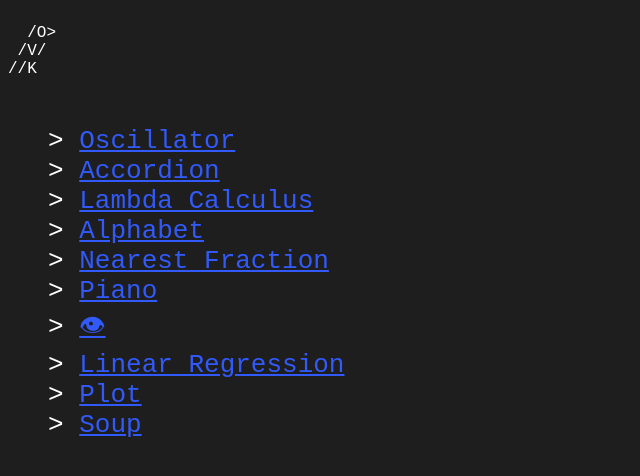
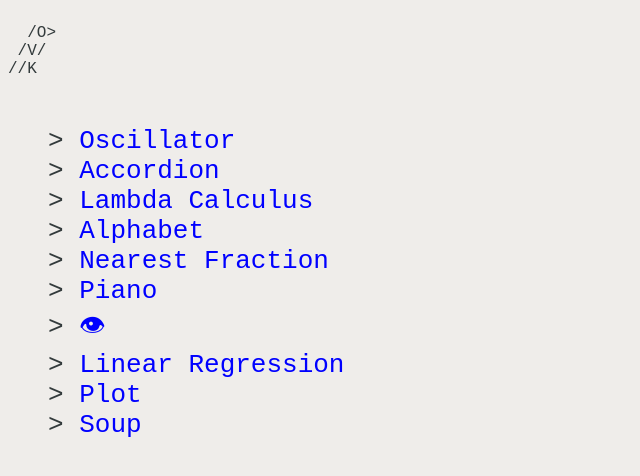
Before and after one commit to VladislavManoylo/VladislavManoylo.github.io, a plain HTML site: page index.html in a window 1280 px wide. Shown: the whole page, without its empty margins (0-640 px from the left). Drawn offline with Linux system fonts and the light colour scheme.

Commit message:
light and dark theme

```diff
--- a/style.css
+++ b/style.css
@@ -1,17 +1,25 @@
+:root {
+  color-scheme: light dark;
+}
+
 body {
-  background-color: rgb(30, 30, 30);
-  color: white;
+  color: light-dark(#333b3c, #efefec);
+  background-color: light-dark(#efedea, #303030);
   font-size: 1em;
 }
+
 a:link {
-    color: rgb(50, 90, 250);
+    color: light-dark(blue, #528AFA);
+    text-decoration: none;
 }
 a:visited {
-    color: rgb(150, 90, 150);
+    color: light-dark(purple, #a66aa6);
+    text-decoration: none;
 }
 a:hover {
-    color: rgb(200, 200, 255);
+    text-decoration: underline;
 }
+
 .header {
   display: inline-block;
   font-family: monospace;
```
